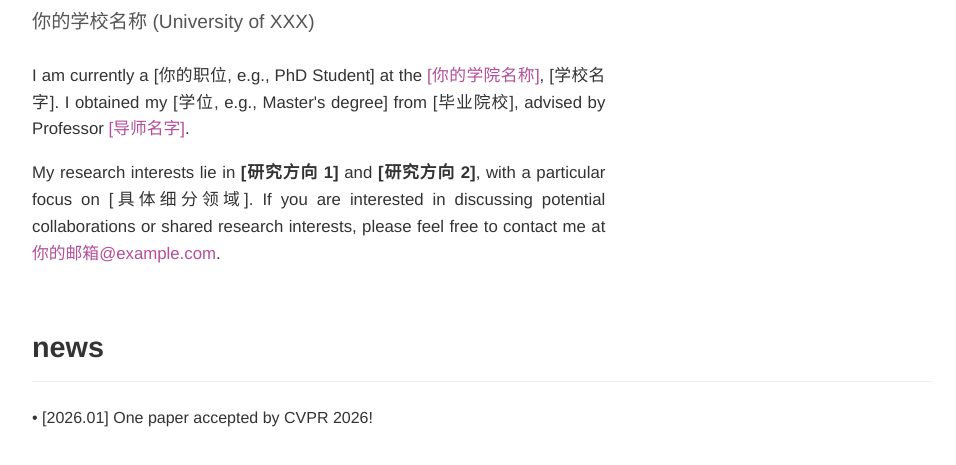
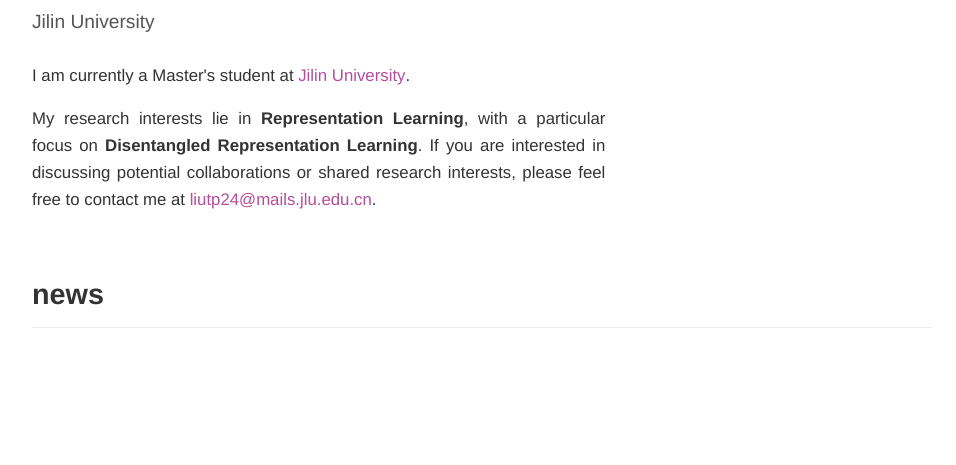
Before and after one commit to xingyue-333/xingyue-333.github.io, a plain HTML site: page index.html in a window 1280 px wide. Shown: the part 107-572 px from the top of the page, without its empty margins (158-1114 px from the left). Drawn offline with Linux system fonts and the light colour scheme.

Commit message:
Update index.html

```diff
--- a/index.html
+++ b/index.html
@@ -91,33 +91,29 @@
     <div class="header-container">
         <div class="text-info">
             <h1><b>Taoping</b> Liu</h1>
-            <div class="affiliation">你的学校名称 (University of XXX)</div>
+            <div class="affiliation">Jilin University</div>
 
             <div class="intro-text">
                 <p>
-                    I am currently a [你的职位, e.g., PhD Student] at the
-                    <span class="highlight">[你的学院名称]</span>, [学校名字].
-                    I obtained my [学位, e.g., Master's degree] from [毕业院校],
-                    advised by Professor <span class="highlight">[导师名字]</span>.
+                   I am currently a Master's student at <span class="highlight">Jilin University</span>.
                 </p>
 
                 <p>
-                    My research interests lie in <b>[研究方向 1]</b> and <b>[研究方向 2]</b>,
-                    with a particular focus on [具体细分领域].
+                    My research interests lie in <b>Representation Learning</b>,
+                    with a particular focus on <b>Disentangled Representation Learning</b>.
                     If you are interested in discussing potential collaborations or shared research interests,
                     please feel free to contact me at
-                    <a href="mailto:你的邮箱@example.com" class="highlight">你的邮箱@example.com</a>.
+                    <a href="mailto:你的邮箱@example.com" class="highlight">liutp24@mails.jlu.edu.cn</a>.
                 </p>
             </div>
         </div>
 
         <div class="photo-area">
-            <img src="你的照片链接" alt="Taoping Liu" class="profile-photo">
+            <img src="images/me.jpg" alt="Taoping Liu" class="profile-photo">
         </div>
     </div>
 
     <h2>news</h2>
-    <p>• [2026.01] One paper accepted by CVPR 2026!</p>
 
 </body>
 </html>
```
